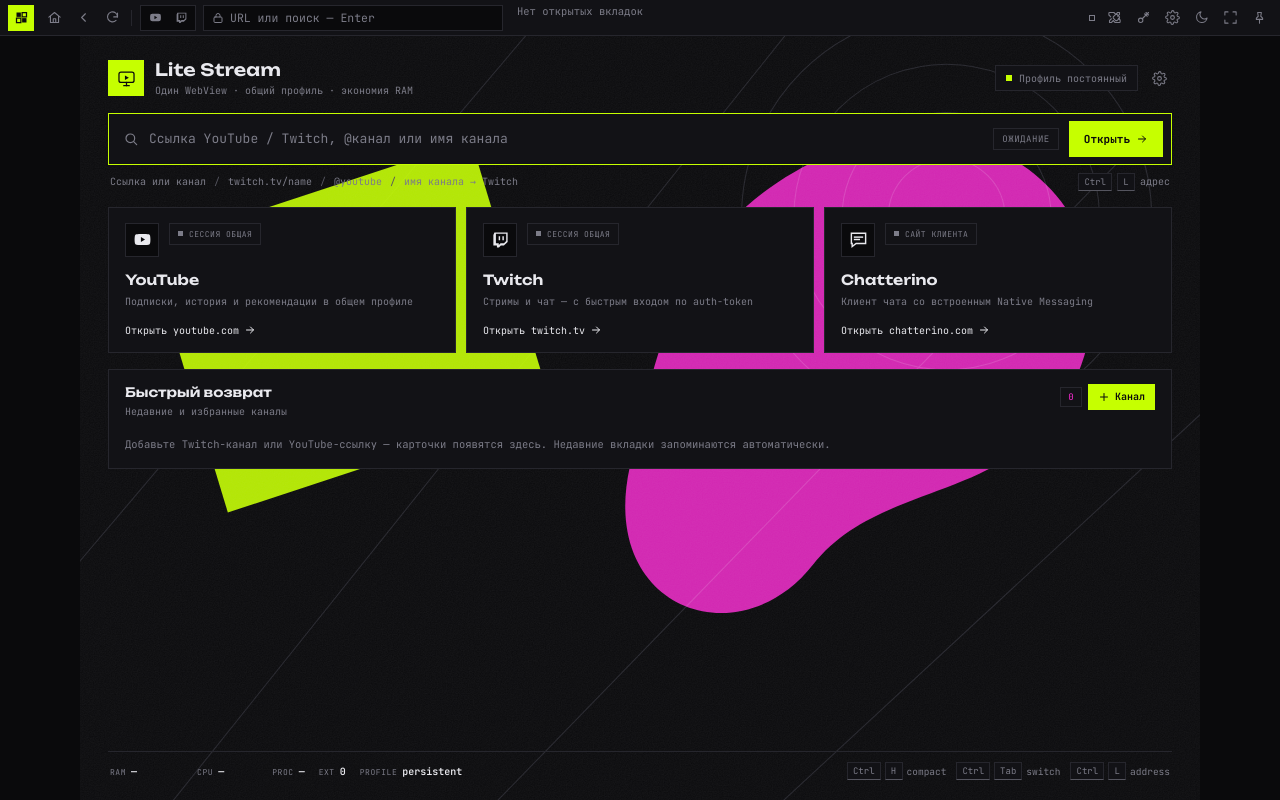
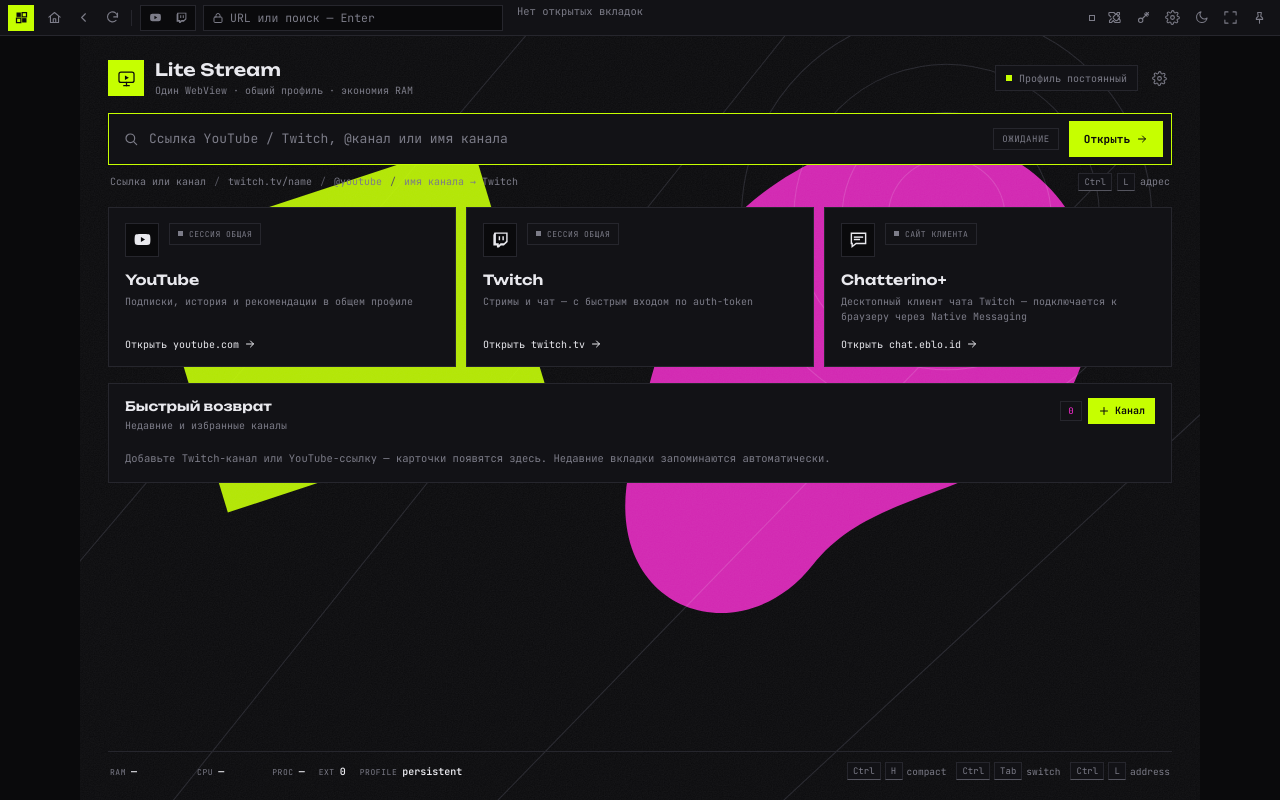
Before and after one commit to boobsik/lite-stream-browser, a plain HTML site: page ui/index.html in a window 1280 px wide. Drawn offline with Linux system fonts and the light colour scheme.

Commit message:
fix: link start page widget to Chatterino+

```diff
--- a/ui/index.html
+++ b/ui/index.html
@@ -1493,7 +1493,7 @@
           </div>
         </button>
 
-        <button class="platform-card ch" data-site="ch" data-url="https://chatterino.com" title="Открыть сайт Chatterino">
+        <button class="platform-card ch" data-site="ch" data-url="https://chat.eblo.id/" title="Открыть сайт Chatterino+">
           <div class="pc-head">
             <span class="pc-logo">
               <svg viewBox="0 0 24 24" fill="none" stroke="currentColor" stroke-width="1.8" stroke-linecap="square" aria-hidden="true"><path d="M3 4h18v13H9l-5 4v-4H3z"/><path d="M7 9h10"/><path d="M7 12h6"/></svg>
@@ -1501,11 +1501,11 @@
             <span class="pc-state" data-state="saved"><i class="dot"></i><span data-state-label>Сайт клиента</span></span>
           </div>
           <div class="pc-body">
-            <h2>Chatterino</h2>
-            <p>Клиент чата со встроенным Native Messaging</p>
+            <h2>Chatterino+</h2>
+            <p>Десктопный клиент чата Twitch — подключается к браузеру через Native Messaging</p>
           </div>
           <div class="pc-foot">
-            <span class="pc-open">Открыть chatterino.com
+            <span class="pc-open">Открыть chat.eblo.id
               <svg viewBox="0 0 24 24" fill="none" stroke="currentColor" stroke-width="2" stroke-linecap="round" stroke-linejoin="round" aria-hidden="true"><path d="M5 12h14"/><path d="M13 6l6 6-6 6"/></svg>
             </span>
           </div>
```
Also changed, not shown: 1 other file.
